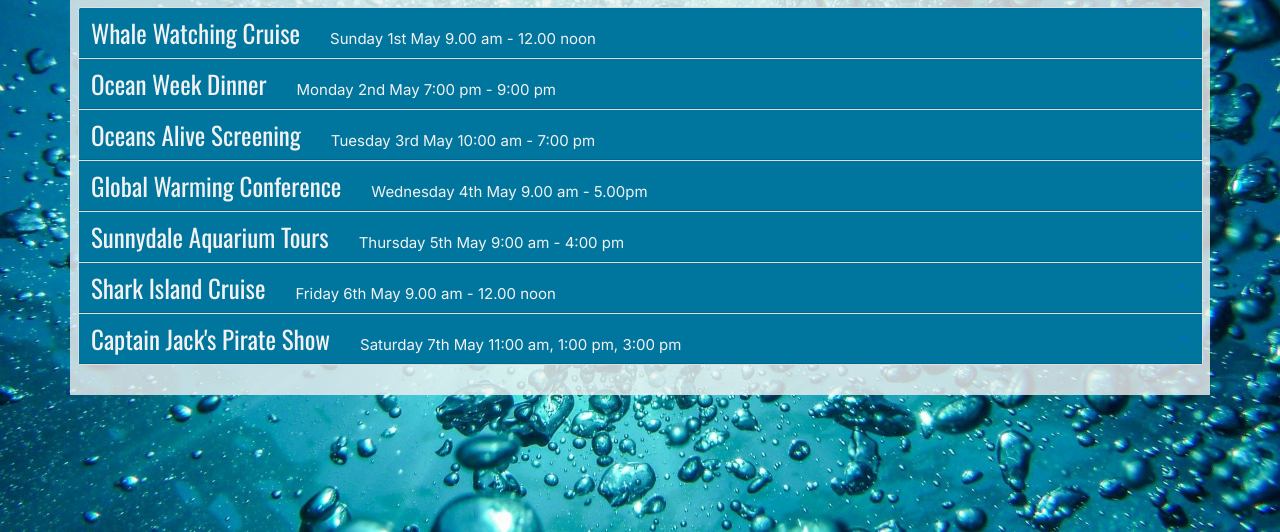
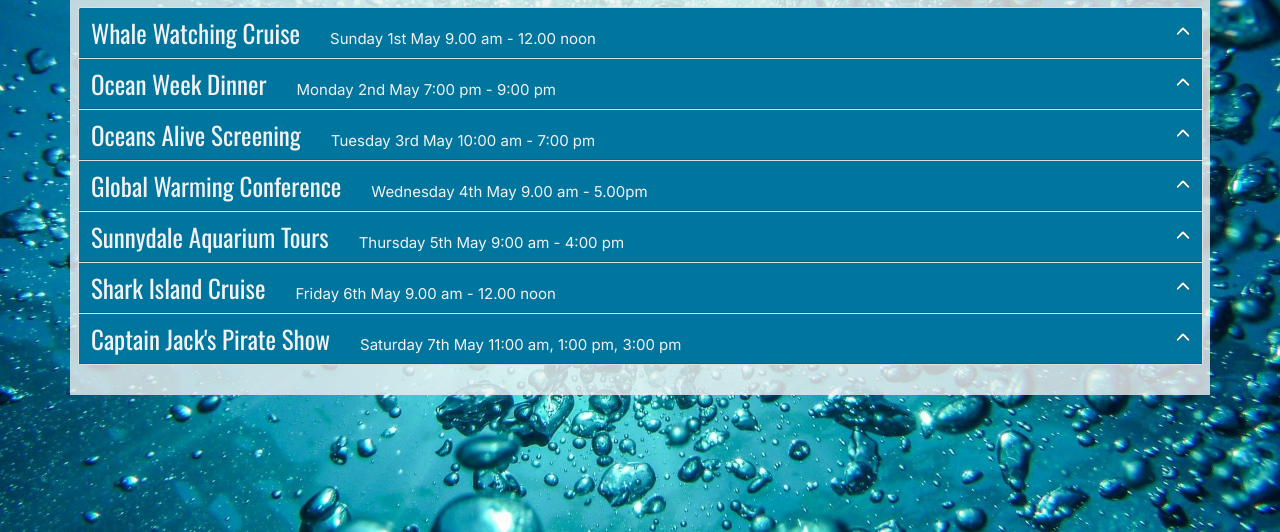
Before and after one commit to barrosdaniel/ocean-week, a plain HTML site: page index.html in a window 1280 px wide. Shown: the part 268-800 px from the top of the page. Drawn offline with nearby package versions, Linux system fonts and the light colour scheme.

Commit message:
bugfix: Correct accordion arrow bug.

```diff
--- a/css/styles.css
+++ b/css/styles.css
@@ -81,15 +81,15 @@ STYLES
 
 .schedule__button {
   font-family: 'Oswald', sans-serif;
-  /* font-size: 3rem; */
-}
-
-.schedule__button::after {
-  color: white;
 }
 
 .schedule__time {
   align-self: flex-end;
+}
+
+.schedule__button.collapsed::after,
+.schedule__button:not(.collapsed)::after {
+  background-image: url(/img/chevron-down-solid.svg);
 }
 
 /* Form */
```
Also changed, not shown: img/chevron-down-solid.svg (added).
